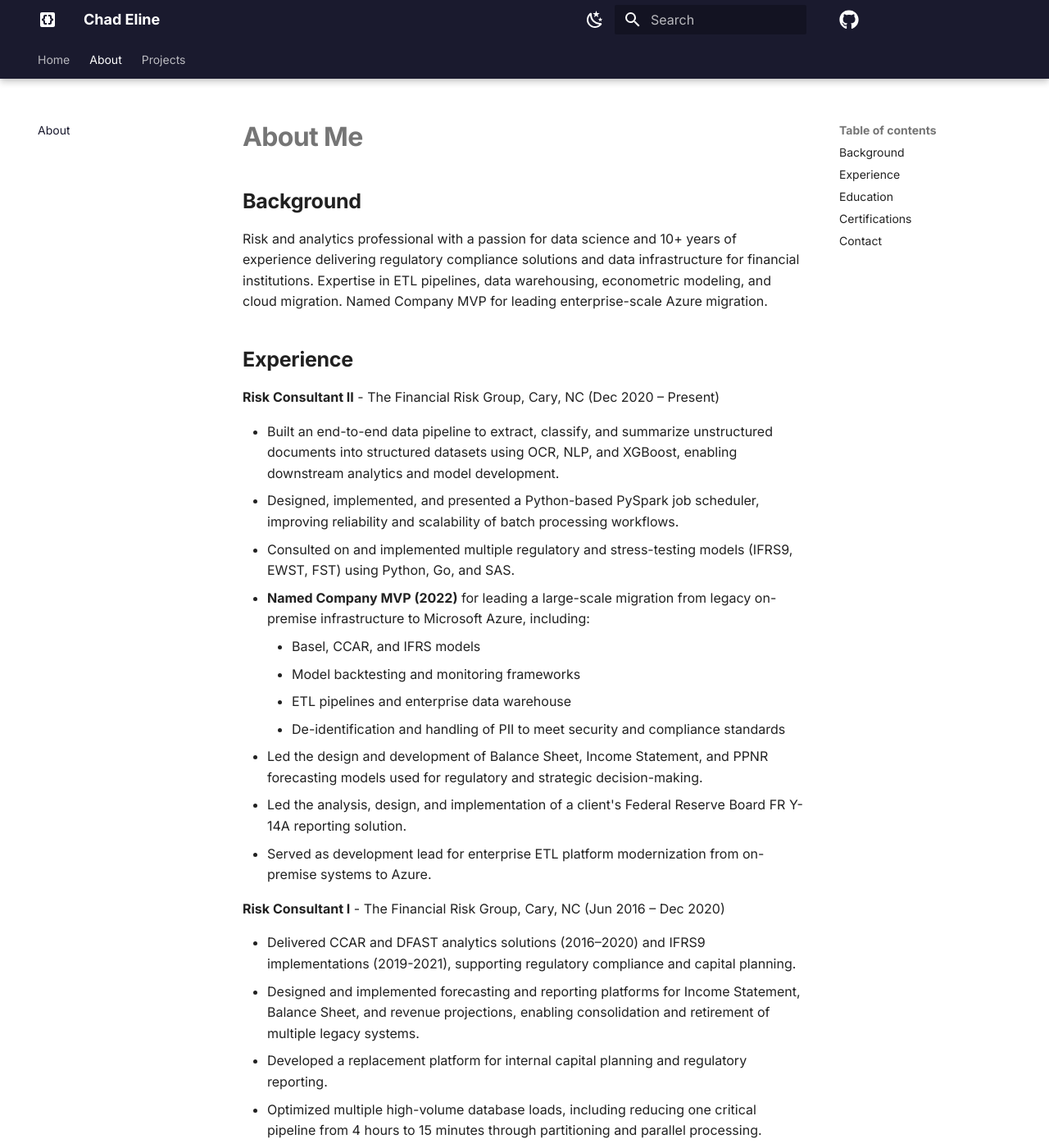
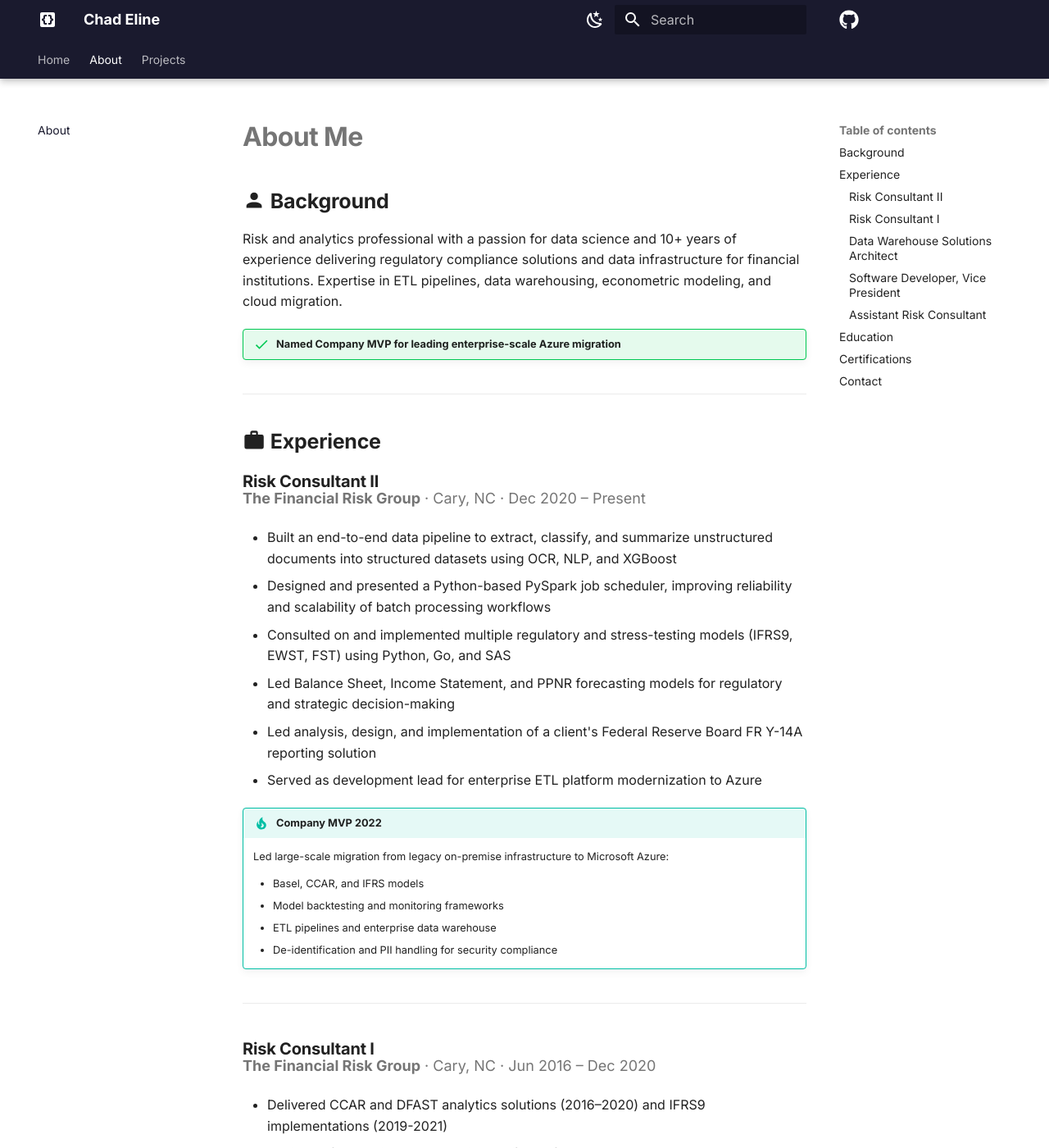
Before and after one commit to chad-eline/chad-eline.github.io, an MkDocs documentation site: the page built from docs/about.md, in a window 1280 px wide and 1400 px high. Shown: the whole window at 82% size. Built offline with MkDocs 1.6.1 and Material for MkDocs 9.7.7, drawn with Linux system fonts in a browser that asks for light colours; comment, search, counter and statistics services are not loaded; some of the changed text lies outside the part shown.

Commit message:
Revise personal projects section: update project details and links, enhance resume generator description, and improve styling in about and extra CSS files

```diff
--- a/docs/about.md
+++ b/docs/about.md
@@ -1,70 +1,118 @@
 # About Me
 
-## Background
+## :material-account: Background
 
-Risk and analytics professional with a passion for data science and 10+ years of experience delivering regulatory compliance solutions and data infrastructure for financial institutions. Expertise in ETL pipelines, data warehousing, econometric modeling, and cloud migration. Named Company MVP for leading enterprise-scale Azure migration.
+Risk and analytics professional with a passion for data science and 10+ years of experience delivering regulatory compliance solutions and data infrastructure for financial institutions. Expertise in ETL pipelines, data warehousing, econometric modeling, and cloud migration.
 
-## Experience
+!!! success "Named Company MVP for leading enterprise-scale Azure migration"
 
-**Risk Consultant II** - The Financial Risk Group, Cary, NC (Dec 2020 – Present)
+---
 
-- Built an end-to-end data pipeline to extract, classify, and summarize unstructured documents into structured datasets using OCR, NLP, and XGBoost, enabling downstream analytics and model development.
-- Designed, implemented, and presented a Python-based PySpark job scheduler, improving reliability and scalability of batch processing workflows.
-- Consulted on and implemented multiple regulatory and stress-testing models (IFRS9, EWST, FST) using Python, Go, and SAS.
-- **Named Company MVP (2022)** for leading a large-scale migration from legacy on-premise infrastructure to Microsoft Azure, including:
+## :material-briefcase: Experience
+
+### Risk Consultant II
+
+**The Financial Risk Group** · Cary, NC · Dec 2020 – Present
+{ .subtitle }
+
+- Built an end-to-end data pipeline to extract, classify, and summarize unstructured documents into structured datasets using OCR, NLP, and XGBoost
+- Designed and presented a Python-based PySpark job scheduler, improving reliability and scalability of batch processing workflows
+- Consulted on and implemented multiple regulatory and stress-testing models (IFRS9, EWST, FST) using Python, Go, and SAS
+- Led Balance Sheet, Income Statement, and PPNR forecasting models for regulatory and strategic decision-making
+- Led analysis, design, and implementation of a client's Federal Reserve Board FR Y-14A reporting solution
+- Served as development lead for enterprise ETL platform modernization to Azure
+
+!!! tip "Company MVP 2022"
+    Led large-scale migration from legacy on-premise infrastructure to Microsoft Azure:
+
     - Basel, CCAR, and IFRS models
     - Model backtesting and monitoring frameworks
     - ETL pipelines and enterprise data warehouse
-    - De-identification and handling of PII to meet security and compliance standards
-- Led the design and development of Balance Sheet, Income Statement, and PPNR forecasting models used for regulatory and strategic decision-making.
-- Led the analysis, design, and implementation of a client's Federal Reserve Board FR Y-14A reporting solution.
-- Served as development lead for enterprise ETL platform modernization from on-premise systems to Azure.
-
-**Risk Consultant I** - The Financial Risk Group, Cary, NC (Jun 2016 – Dec 2020)
-
-- Delivered CCAR and DFAST analytics solutions (2016–2020) and IFRS9 implementations (2019-2021), supporting regulatory compliance and capital planning.
-- Designed and implemented forecasting and reporting platforms for Income Statement, Balance Sheet, and revenue projections, enabling consolidation and retirement of multiple legacy systems.
-- Developed a replacement platform for internal capital planning and regulatory reporting.
-- Optimized multiple high-volume database loads, including reducing one critical pipeline from 4 hours to 15 minutes through partitioning and parallel processing.
-
-**Data Warehouse Solutions Architect** - Bank of America, Charlotte, NC (Jan 2015 – Jun 2016)
-
-- Designed and implemented the FDIC calculation engine processing 163 million records daily, reducing Bank of America's LCR outflow by $17B and resolving a Federal Reserve MRA.
-- Awarded a Platinum Global Recognition Award for leadership and execution in resolving the FDIC MRA.
-- Redesigned the Operational Deposits data warehouse feed, reducing runtime from 4 hours to 55 minutes.
-- Led ETL and data warehouse architecture for a team of 40+ onshore and offshore developers.
-- Devised the technical solution for Bank of America's Federal Reserve 5G Liquidity report.
-- Initiated platform analysis to reduce complexity and operating costs of the Atlas data platform.
-- Standardized development practices across the Atlas data warehousing organization.
-
-**Software Developer, Vice President** - Bank of America, Charlotte, NC (Mar 2014 – Dec 2014)
-
-- Awarded 1 Platinum, 2 Gold, and 3 Silver Global Recognition Awards for consistent delivery of high-impact initiatives.
-- Implemented a derivatives and collateral data warehouse with a $9.67B impact on Bank of America's LCR reporting.
-- Led a 25+ member development team through 70+ successful production migrations as Release Lead.
-- Designed and automated the release process, reducing deployment time from 2 days to 2 hours.
-- Led adoption of SVN-based version control and integrated it with release tooling to further improve delivery efficiency.
-- Authored a 77-page development standards document establishing consistent design, coding, and release practices.
-
-**Assistant Risk Consultant** - The Financial Risk Group, Cary, NC (Dec 2012 – Feb 2014)
-
-- Parallelized a 65-million-record daily data feed, reducing runtime from 3 days to 3 hours.
-- Developed and unit-tested macros, scripts, and programs across multiple environments.
-- Integrated multiple source systems into enterprise ETL workflows and dimensional models.
-- Designed and implemented dimensional tables and ETL flows supporting regulatory compliance data marts.
-
-## Education
-
-Emory University - B.A. Economics, May 2012
-
-## Certifications
-
-- [GARP Financial Risk Manager](https://www.garp.org/frm)
-- Base SAS 9 Certified
-
-## Contact
-
-- **GitHub**: [chad-eline](https://github.com/chad-eline)
-- **LinkedIn**: [linkedin.com/in/chad-eline](https://linkedin.com/in/chad-eline)
+    - De-identification and PII handling for security compliance
 
 ---
+
+### Risk Consultant I
+
+**The Financial Risk Group** · Cary, NC · Jun 2016 – Dec 2020
+{ .subtitle }
+
+- Delivered CCAR and DFAST analytics solutions (2016–2020) and IFRS9 implementations (2019-2021)
+- Designed forecasting and reporting platforms for Income Statement, Balance Sheet, and revenue projections
+- Developed replacement platform for internal capital planning and regulatory reporting
+- Optimized high-volume database loads, reducing one critical pipeline from **4 hours to 15 minutes**
+
+---
+
+### Data Warehouse Solutions Architect
+
+**Bank of America** · Charlotte, NC · Jan 2015 – Jun 2016
+{ .subtitle }
+
+- Designed FDIC calculation engine processing **163 million records daily**, reducing LCR outflow by **$17B** and resolving a Federal Reserve MRA
+- Redesigned Operational Deposits data warehouse feed, reducing runtime from **4 hours to 55 minutes**
+- Led ETL and data warehouse architecture for 40+ onshore and offshore developers
+- Devised technical solution for Bank of America's Federal Reserve 5G Liquidity report
+
+!!! abstract "Platinum Global Recognition Award"
+    Leadership and execution in resolving the FDIC MRA
+
+---
+
+### Software Developer, Vice President
+
+**Bank of America** · Charlotte, NC · Mar 2014 – Dec 2014
+{ .subtitle }
+
+- Implemented derivatives and collateral data warehouse with **$9.67B impact** on LCR reporting
+- Led 25+ member development team through 70+ successful production migrations as Release Lead
+- Designed and automated release process, reducing deployment from **2 days to 2 hours**
+- Authored 77-page development standards document establishing consistent practices
+
+!!! quote "Recognition"
+    1 Platinum, 2 Gold, and 3 Silver Global Recognition Awards
+
+---
+
+### Assistant Risk Consultant
+
+**The Financial Risk Group** · Cary, NC · Dec 2012 – Feb 2014
+{ .subtitle }
+
+- Parallelized 65-million-record daily data feed, reducing runtime from **3 days to 3 hours**
+- Integrated multiple source systems into enterprise ETL workflows and dimensional models
+- Designed dimensional tables and ETL flows for regulatory compliance data marts
+
+---
+
+## :material-school: Education
+
+**Emory University** · B.A. Economics · May 2012
+
+---
+
+## :material-certificate: Certifications
+
+<div class="grid cards" markdown>
+
+- :material-chart-line: **Financial Risk Manager**
+
+    [GARP Certified](https://www.garp.org/frm)
+
+- :material-code-tags: **Base SAS 9**
+
+    SAS Certified
+
+</div>
+
+---
+
+## :material-email: Contact
+
+<div class="grid" markdown>
+
+[:fontawesome-brands-github: GitHub](https://github.com/chad-eline){ .md-button }
+
+[:fontawesome-brands-linkedin: LinkedIn](https://linkedin.com/in/chad-eline){ .md-button }
+
+</div>
--- a/docs/assets/stylesheets/extra.css
+++ b/docs/assets/stylesheets/extra.css
@@ -86,3 +86,32 @@
 [data-md-color-scheme="slate"] .md-header {
   background-color: rgba(15, 15, 20, 0.95);
 }
+
+/* Resume/CV styling */
+.md-typeset .subtitle {
+  margin-top: -0.8rem;
+  margin-bottom: 1rem;
+  color: var(--md-default-fg-color--light);
+  font-size: 0.9rem;
+  font-weight: 500;
+}
+
+.md-typeset h3 {
+  margin-bottom: 0.4rem;
+}
+
+/* Horizontal rule styling */
+.md-typeset hr {
+  border-color: rgba(255, 255, 255, 0.08);
+  margin: 2rem 0;
+}
+
+[data-md-color-scheme="default"] .md-typeset hr {
+  border-color: rgba(0, 0, 0, 0.08);
+}
+
+/* Contact buttons grid */
+.md-typeset .grid .md-button {
+  width: 100%;
+  text-align: center;
+}
```
Also changed, not shown: docs/projects/index.md (+7 -8 lines).
